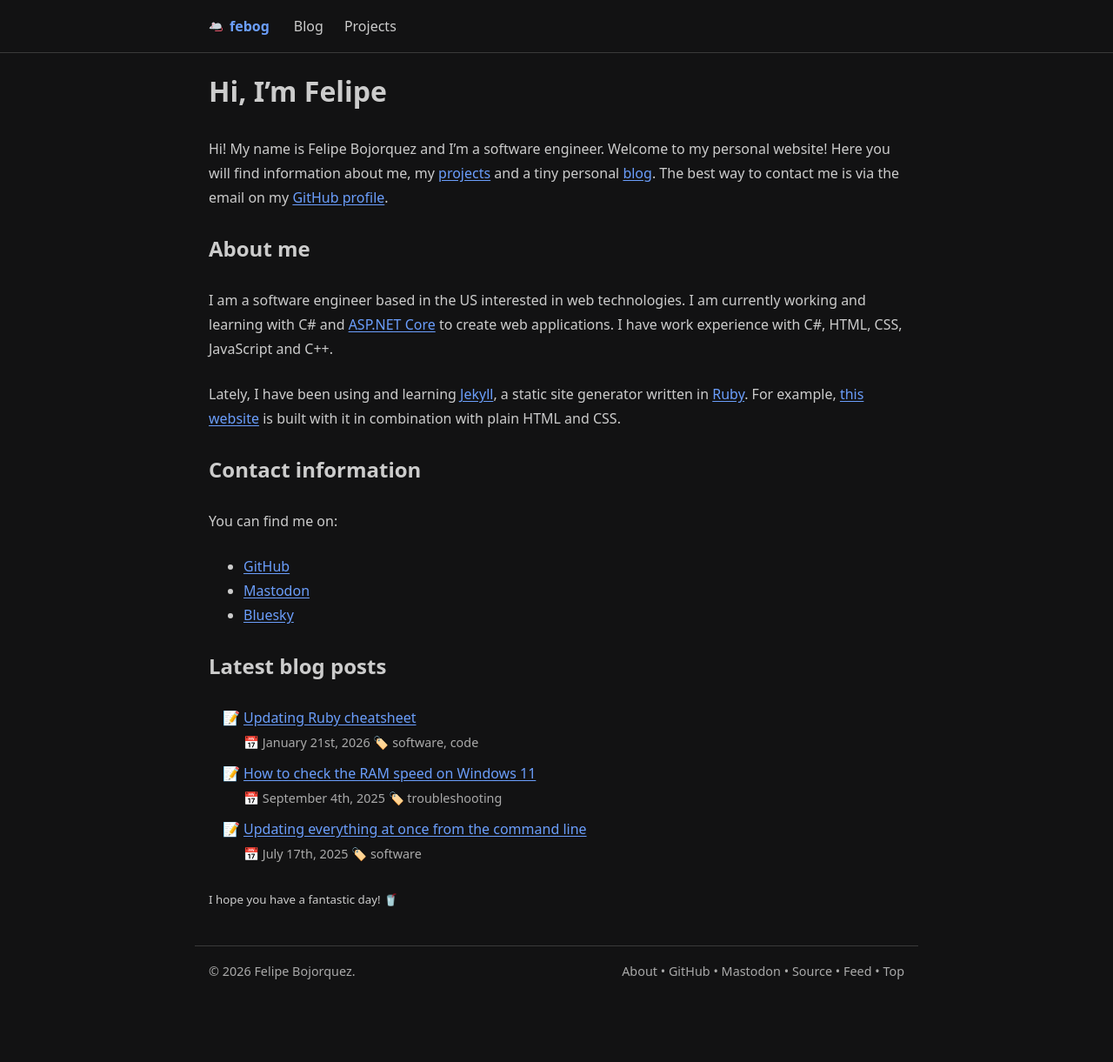
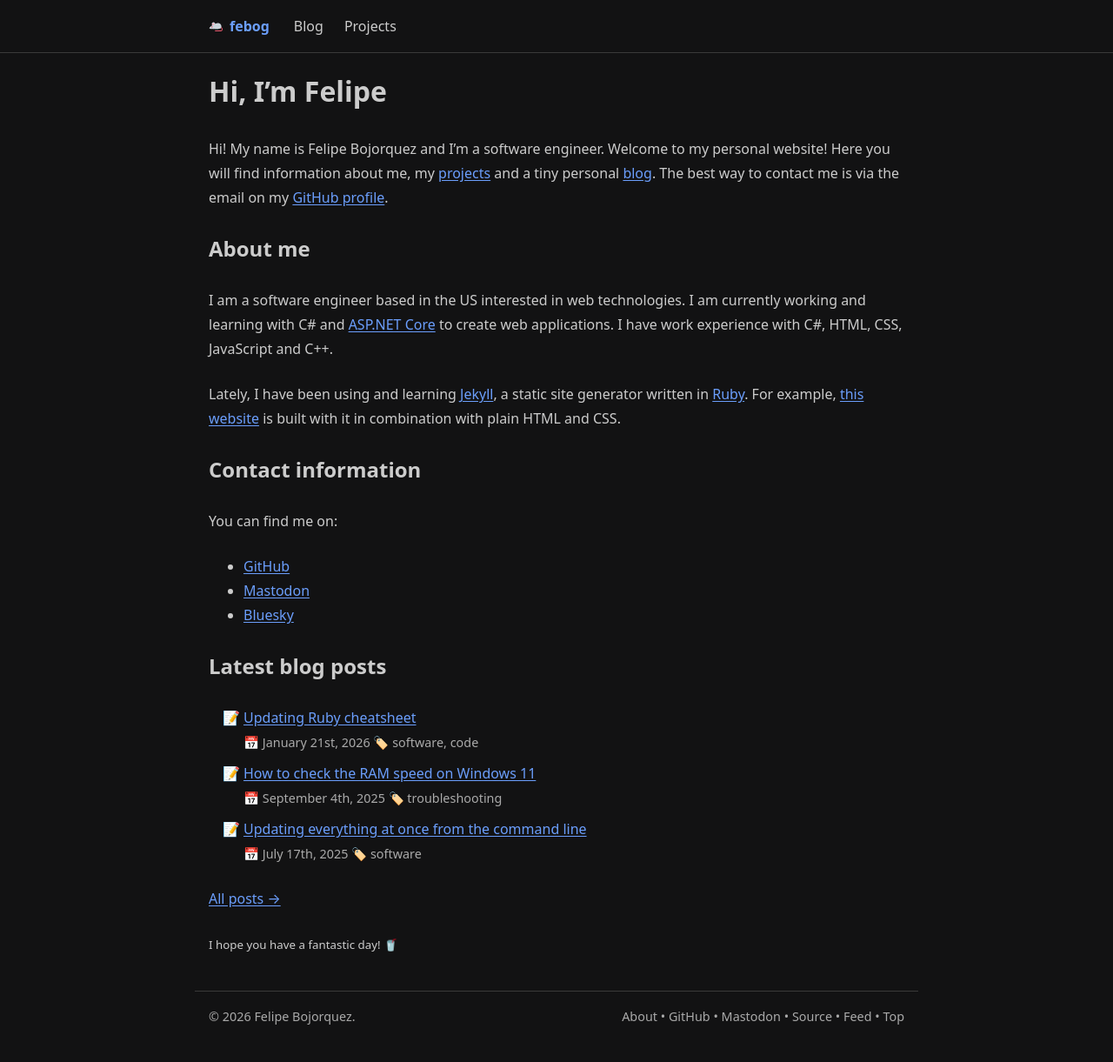
Before and after one commit to febog/website, a Jekyll site: the page built from src/index.md, in a window 1280 px wide. Shown: the whole page at 87% size. Built offline with Jekyll 4.4.1, drawn with Linux system fonts in a browser that asks for light colours; before the commit the page ends 1169 px from its top, so only the background shows below that.

Commit message:
Add posts link to home

```diff
--- a/src/index.md
+++ b/src/index.md
@@ -26,4 +26,6 @@ You can find me on:
   {% endfor %}
 </ul>
 
+[All posts →](/blog/years)
+
 <small>I hope you have a fantastic day! 🥤</small>
```
